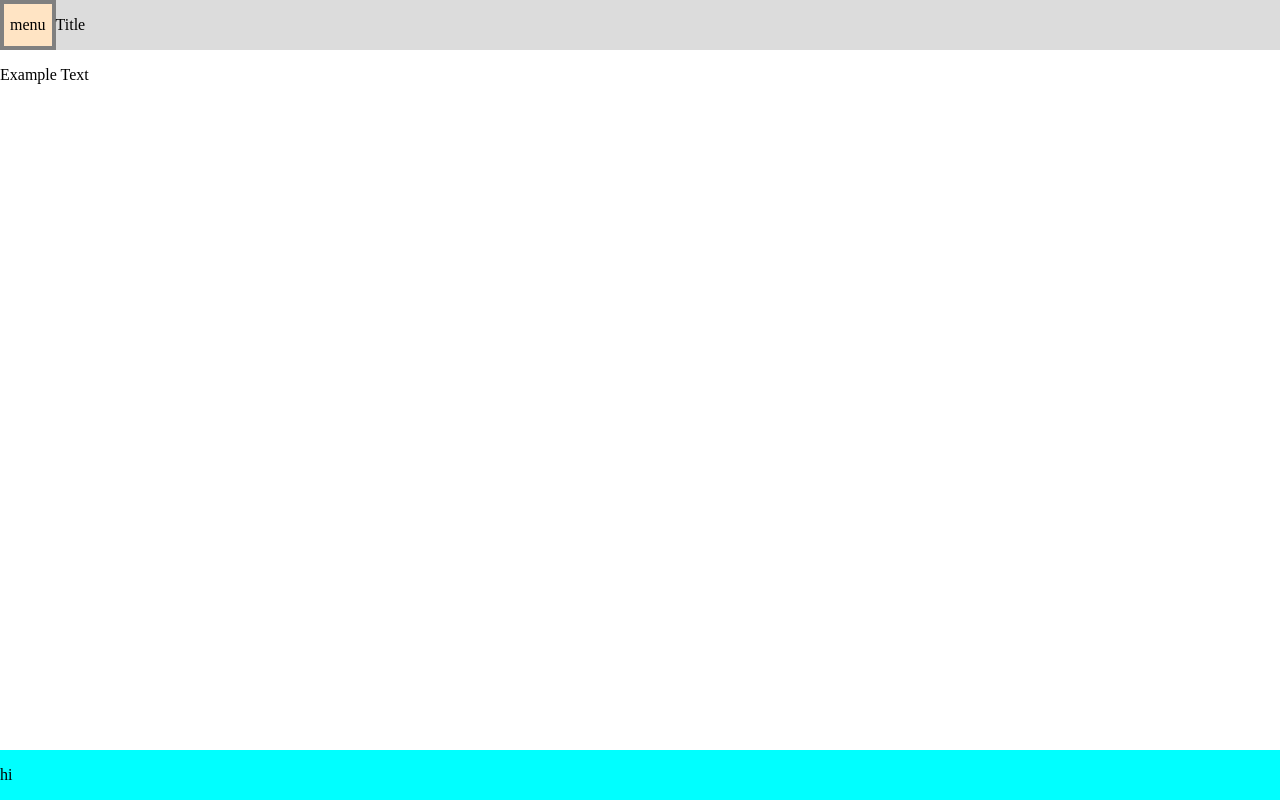
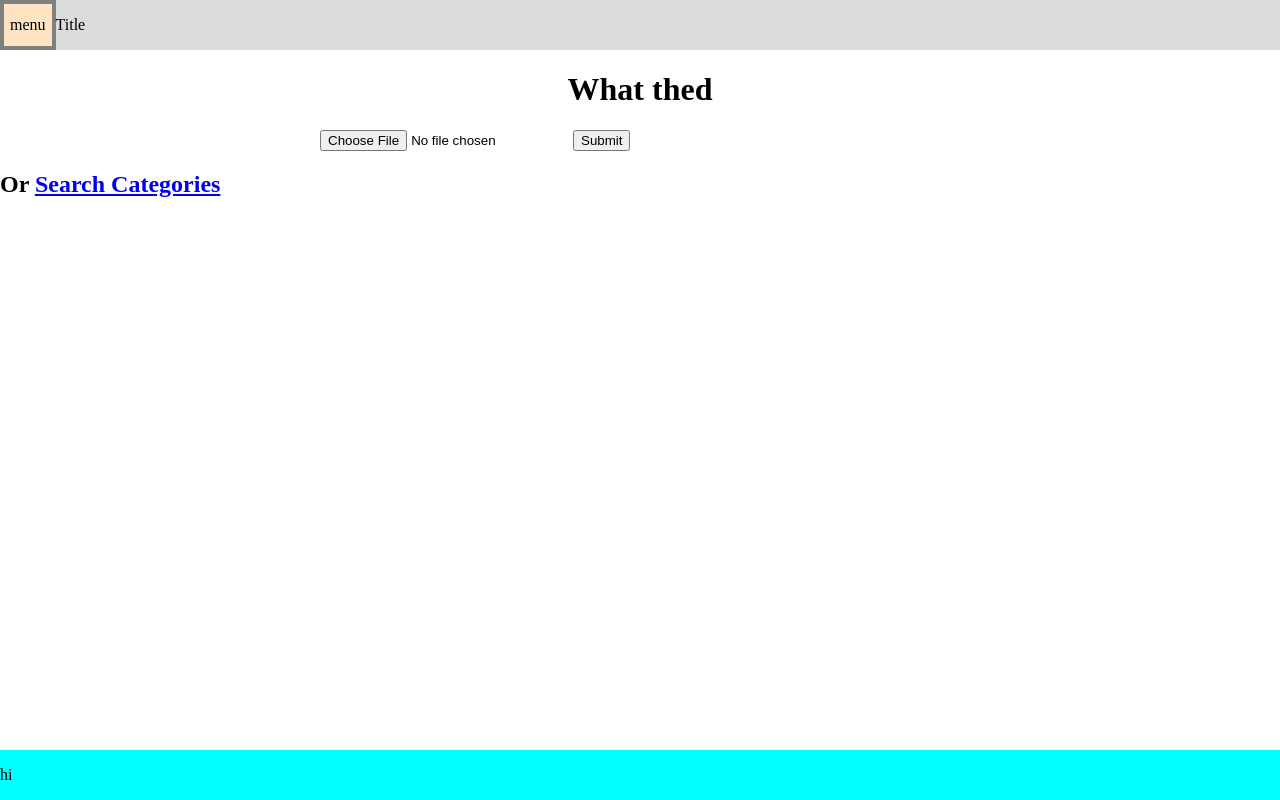
Before and after one commit to zimmycrafter/ramhack, a plain HTML site: page index.html in a window 1280 px wide. Drawn offline with Linux system fonts and the light colour scheme.

Commit message:
chanhges

```diff
--- a/index.html
+++ b/index.html
@@ -15,9 +15,12 @@
             <p class="title">Title</p>
         </div>
     </div>
-    <div class="body">
-        <p>Example Text</p>
-    </div>
+    <h1>What thed </h1>
+    <form action="POST">
+        <input type="file"  alt="Submit" width="48" height="48">
+        <input type="submit">
+    </form>
+    <h2>Or <a href="www.google.com">Search Categories</a></h2>
     <div class="footer">
         <p>hi</p>
     </div>
--- a/style.css
+++ b/style.css
@@ -1,4 +1,6 @@
-
+h1{
+    text-align: center;
+}
 
 body {
     display: flex;
@@ -43,3 +45,9 @@ body {
     width: 100%;
     bottom: 0;
 }
+
+form{
+    display: flex;
+    width: 50%;
+    margin: auto auto;
+}
```
